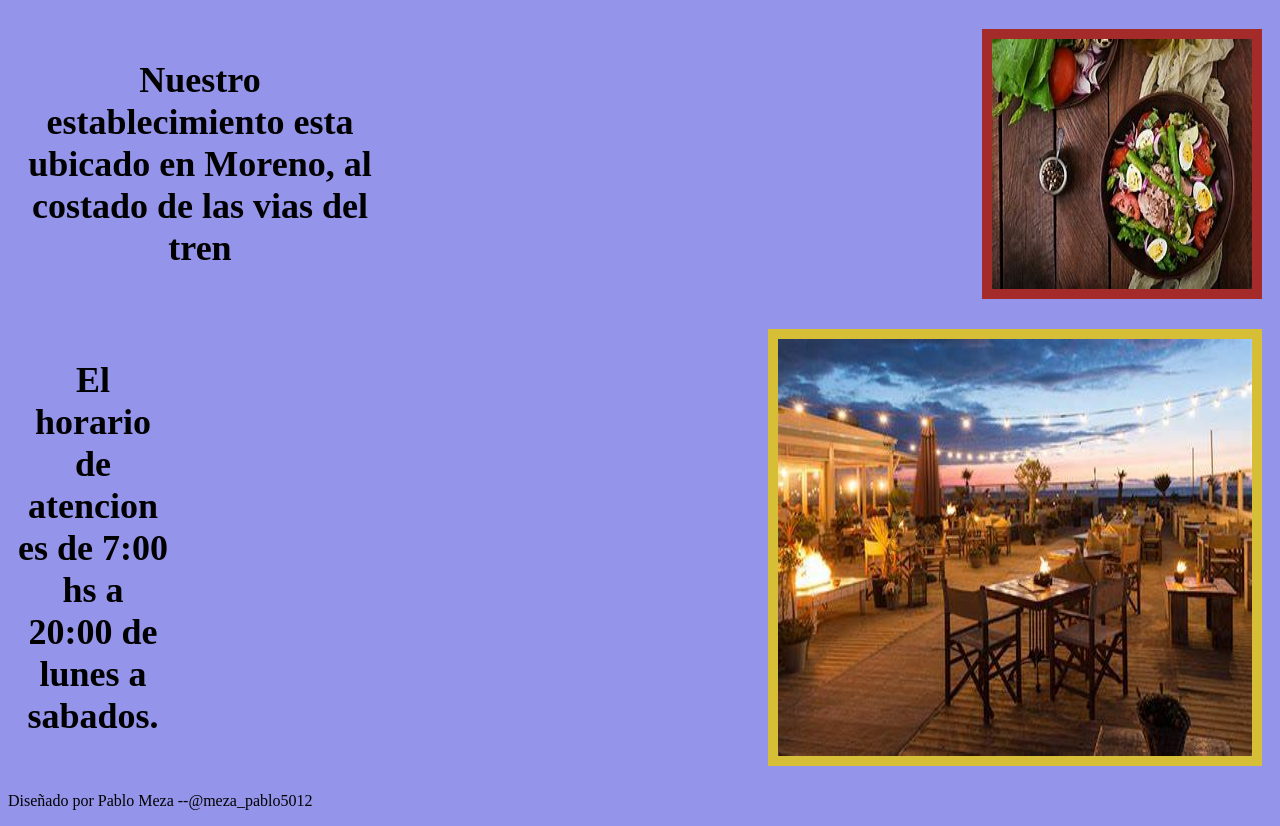
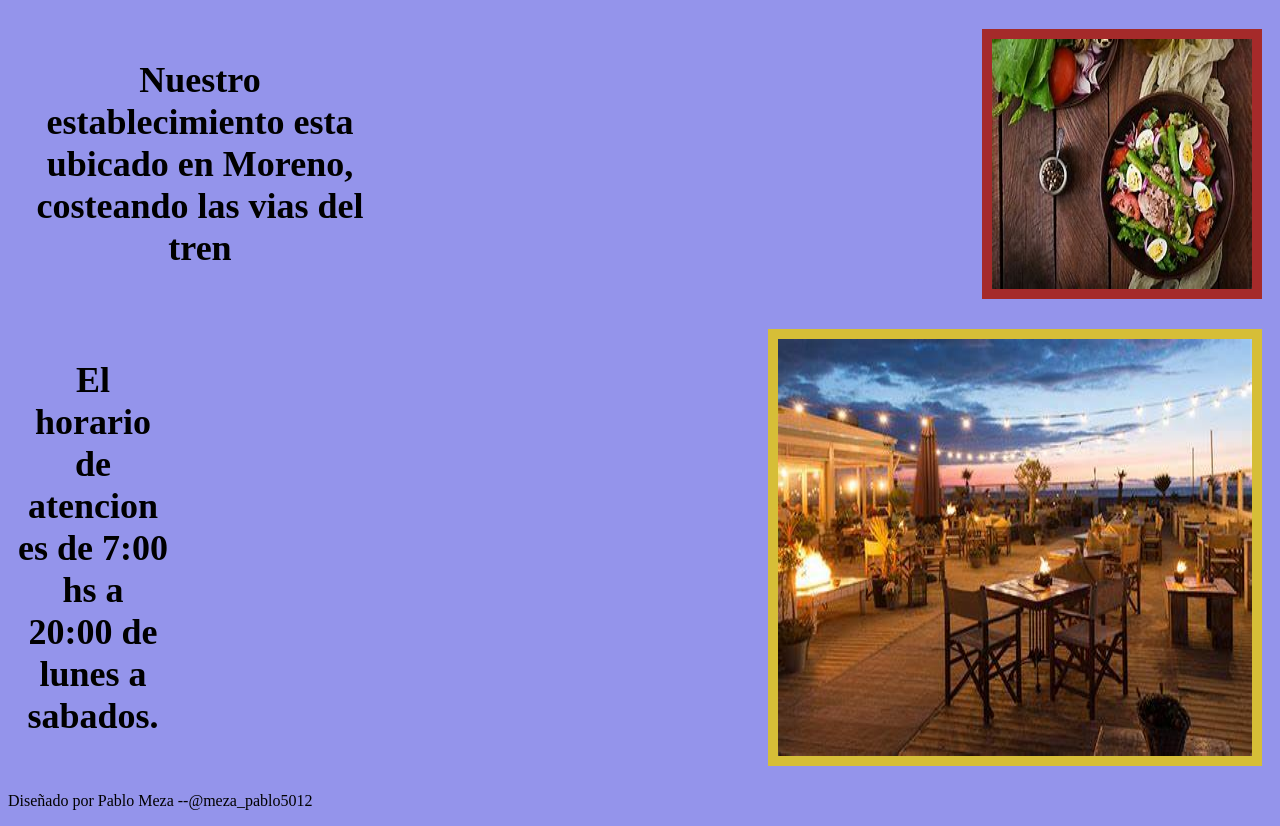
Before and after one commit to MezaPablo/Bufet.github.io, a plain HTML site: page Bufet 204.html in a window 1280 px wide. Shown: the part 103-929 px from the top of the page. Drawn offline with Linux system fonts and the light colour scheme.

Commit message:
Update Bufet 204.html

```diff
--- a/Bufet 204.html
+++ b/Bufet 204.html
@@ -22,7 +22,7 @@
             <div class="row-4">
                 <div class="c1">
                     <section class="restaurante">
-                        <h2> Nuestro establecimiento esta ubicado en Moreno, al costado de las vias del tren </h2>
+                        <h2> Nuestro establecimiento esta ubicado en Moreno, costeando las vias del tren </h2>
                         <img src="Cena1.jpeg" alt="imagentitulo">
                    </section></div>
                  <div class="c2">
```
